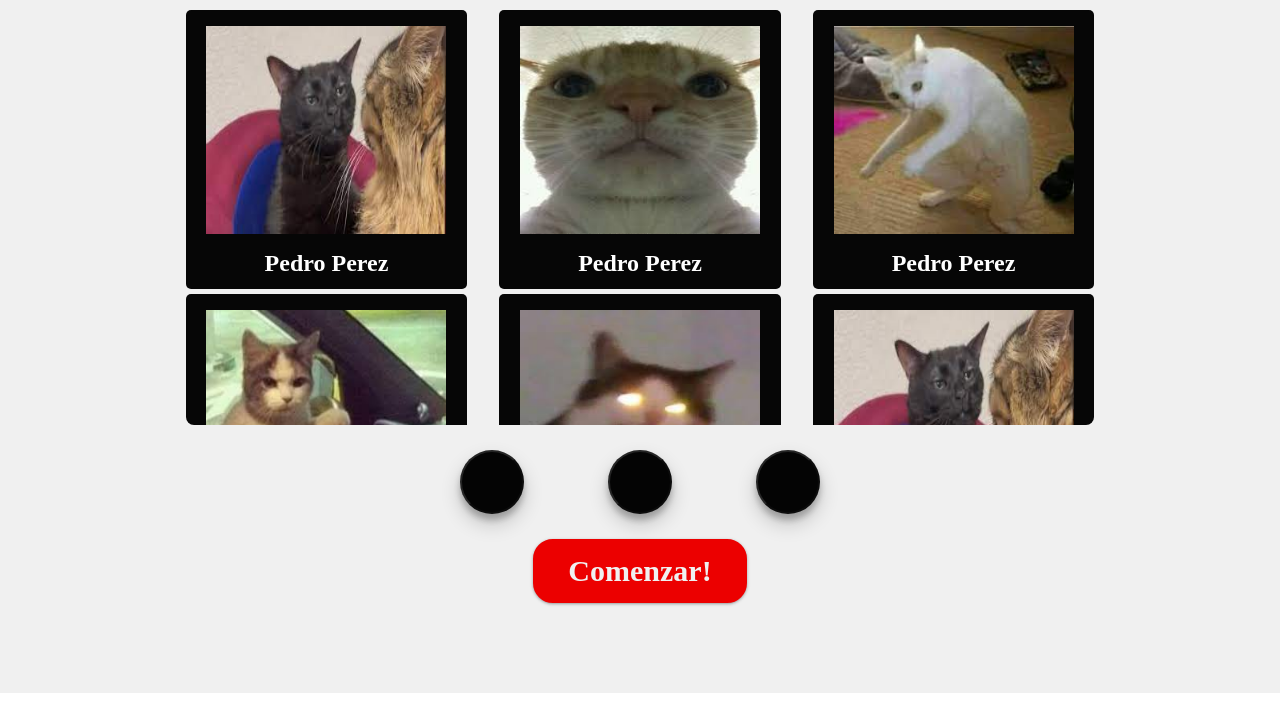
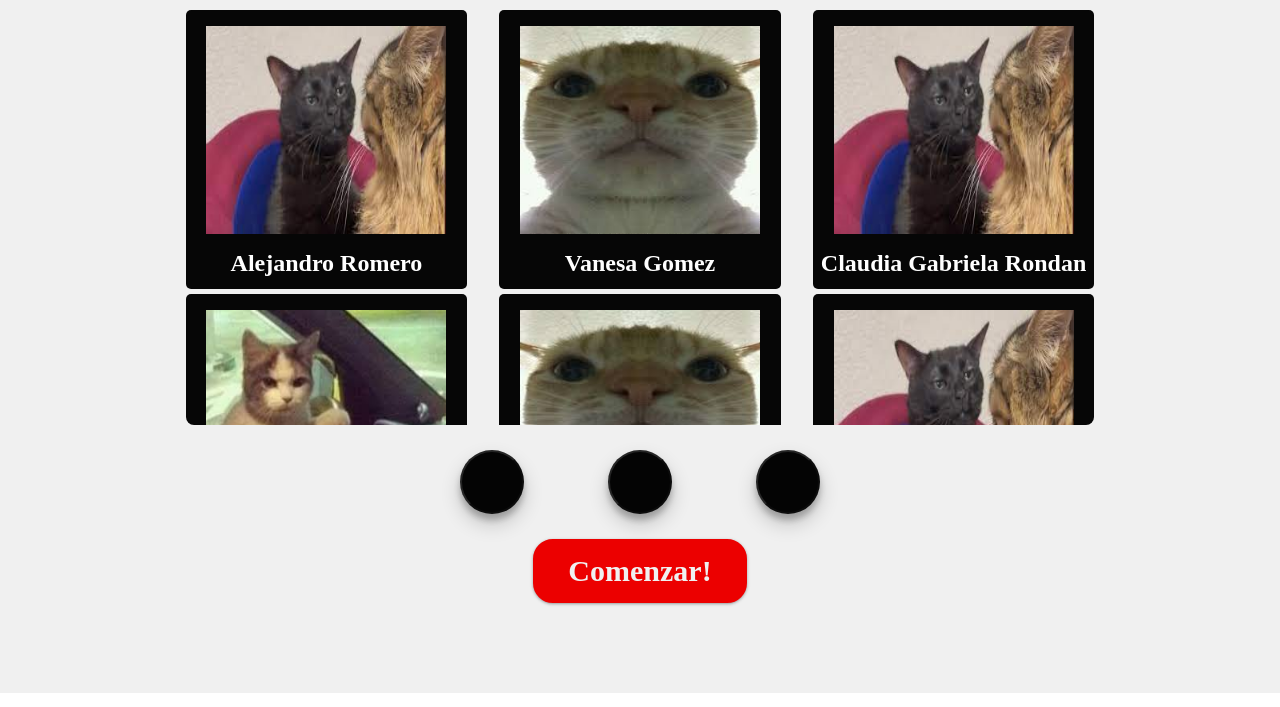
Before and after one commit to JuanSanchezKZ/Dinamica_Santander, a website: page views/home.html in a window 1280 px wide. Shown: the part 93-800 px from the top of the page. Drawn offline with nearby package versions, Linux system fonts and the light colour scheme; files whose address does not match are found by name; a web font is replaced by a local one.

Commit message:
Agregue nombre de los mentores

```diff
--- a/views/home.html
+++ b/views/home.html
@@ -23,63 +23,60 @@
   <div class="slot">
     <div id="slot-screen">
       <ul class="reels">
-        <li class="reel"><img src="/images/1.jpg" alt=""><h2>Pedro Perez</h2></li>
-        <li class="reel"><img src="/images/2.jpg" alt=""><h2>Pedro Perez</h2></li>
-        <li class="reel"><img src="/images/3.jpg" alt=""><h2>Pedro Perez</h2></li>
-        <li class="reel"><img src="/images/4.jpg" alt=""><h2>Pedro Perez</h2></li>
-        <li class="reel"><img src="/images/6.jpg" alt=""><h2>Pedro Perez</h2></li>
-        <li class="reel"><img src="/images/7.jpg" alt=""><h2>Pedro Perez</h2></li>
-        <li class="reel"><img src="/images/8.jpg" alt=""><h2>Pedro Perez</h2></li>
-        <li class="reel"><img src="/images/9.jpg" alt=""><h2>Pedro Perez</h2></li>
-        <li class="reel"><img src="/images/10.jpg" alt=""><h2>Pedro Perez</h2></li>
-        <li class="reel"><img src="/images/11.jpg" alt=""><h2>Pedro Perez</h2></li>
-        <li class="reel"><img src="/images/12.jpg" alt=""><h2>Pedro Perez</h2></li>
-        <li class="reel"><img src="/images/13.jpg" alt=""><h2>Pedro Perez</h2></li>
-        <li class="reel"><img src="/images/14.jpg" alt=""><h2>Pedro Perez</h2></li>
-        <li class="reel"><img src="/images/15.jpg" alt=""><h2>Pedro Perez</h2></li>
-        <li class="reel"><img src="/images/16.jpg" alt=""><h2>Pedro Perez</h2></li>
+        <li class="reel"><img src="/images/1.jpg" alt=""><h2>Alejandro Romero</h2></li>
+        <li class="reel"><img src="/images/2.jpg" alt=""><h2>Sofia Pérez Galdi</h2></li>
+        <li class="reel"><img src="/images/3.jpg" alt=""><h2>Gonzalo Moure</h2></li>
+        <li class="reel"><img src="/images/4.jpg" alt=""><h2>María Laura Segura</h2></li>
+        <li class="reel"><img src="/images/6.jpg" alt=""><h2>Hernán Pampin</h2></li>
+        <li class="reel"><img src="/images/7.jpg" alt=""><h2>Natalia Miranda</h2></li>
+        <li class="reel"><img src="/images/8.jpg" alt=""><h2>Florencia Romera</h2></li>
+        <li class="reel"><img src="/images/9.jpg" alt=""><h2>Matias Gaston Garcia</h2></li>
+        <li class="reel"><img src="/images/10.jpg" alt=""><h2>Liliana Isabel Gomez</h2></li>
+        <li class="reel"><img src="/images/11.jpg" alt=""><h2>Sebastian Carballeira</h2></li>
+        <li class="reel"><img src="/images/12.jpg" alt=""><h2>Alan Hryniewicz</h2></li>
+        <li class="reel"><img src="/images/13.jpg" alt=""><h2>Maria Pilar Ortiz</h2></li>
+        <li class="reel"><img src="/images/14.jpg" alt=""><h2>Juan Ignacio Odriozola</h2></li>
+        <li class="reel"><img src="/images/15.jpg" alt=""><h2>Agustina Bascur</h2></li>
+        <li class="reel"><img src="/images/16.jpg" alt=""><h2>Eduardo Ramos</h2></li>
+        <li class="reel"><img src="/images/16.jpg" alt=""><h2>Carolina Natalio</h2></li>
       </ul>
 
       <ul class="reels">
-        <li class="reel"><img src="/images/16.jpg" alt=""><h2>Pedro Perez</h2></li>
-        <li class="reel"><img src="/images/15.jpg" alt=""><h2>Pedro Perez</h2></li>
-        <li class="reel"><img src="/images/14.jpg" alt=""><h2>Pedro Perez</h2></li>
-        <li class="reel"><img src="/images/13.jpg" alt=""><h2>Pedro Perez</h2></li>
-        <li class="reel"><img src="/images/12.jpg" alt=""><h2>Pedro Perez</h2></li>
-        <li class="reel"><img src="/images/11.jpg" alt=""><h2>Pedro Perez</h2></li>
-        <li class="reel"><img src="/images/10.jpg" alt=""><h2>Pedro Perez</h2></li>
-        <li class="reel"><img src="/images/9.jpg" alt=""><h2>Pedro Perez</h2></li>
-        <li class="reel"><img src="/images/8.jpg" alt=""><h2>Pedro Perez</h2></li>
-        <li class="reel"><img src="/images/7.jpg" alt=""><h2>Pedro Perez</h2></li>
-        <li class="reel"><img src="/images/6.jpg" alt=""><h2>Pedro Perez</h2></li>
-        <li class="reel"><img src="/images/5.jpg" alt=""><h2>Pedro Perez</h2></li>
-        <li class="reel"><img src="/images/4.jpg" alt=""><h2>Pedro Perez</h2></li>
-        <li class="reel"><img src="/images/3.jpg" alt=""><h2>Pedro Perez</h2></li>
-        <li class="reel"><img src="/images/2.jpg" alt=""><h2>Pedro Perez</h2></li>
-        <li class="reel"><img src="/images/1.jpg" alt=""><h2>Pedro Perez</h2></li>
+        <li class="reel"><img src="/images/16.jpg" alt=""><h2>Vanesa Gomez</h2></li>
+        <li class="reel"><img src="/images/16.jpg" alt=""><h2>Sebastian Cafaro</h2></li>
+        <li class="reel"><img src="/images/15.jpg" alt=""><h2>Tomas Mauri</h2></li>
+        <li class="reel"><img src="/images/14.jpg" alt=""><h2>Maria Serra</h2></li>
+        <li class="reel"><img src="/images/13.jpg" alt=""><h2>Ornella Saponara</h2></li>
+        <li class="reel"><img src="/images/12.jpg" alt=""><h2>Nicolas Panigutti</h2></li>
+        <li class="reel"><img src="/images/11.jpg" alt=""><h2>Hernan Brancaforte</h2></li>
+        <li class="reel"><img src="/images/10.jpg" alt=""><h2>Julián Mamani Aladio</h2></li>
+        <li class="reel"><img src="/images/9.jpg" alt=""><h2>Ludmila Plana</h2></li>
+        <li class="reel"><img src="/images/8.jpg" alt=""><h2>Sebastian Cortaberria</h2></li>
+        <li class="reel"><img src="/images/7.jpg" alt=""><h2>Veronica Alvarez</h2></li>
+        <li class="reel"><img src="/images/6.jpg" alt=""><h2>Enzo Zalazar</h2></li>
+        <li class="reel"><img src="/images/5.jpg" alt=""><h2>Lucas Bonacorsi</h2></li>
+        <li class="reel"><img src="/images/4.jpg" alt=""><h2>Diego Alejandro Gomez</h2></li>
+        <li class="reel"><img src="/images/3.jpg" alt=""><h2>Horacio Casado</h2></li>
+        <li class="reel"><img src="/images/2.jpg" alt=""><h2>Maria Florencia Sampietro</h2></li>
 
 
       </ul>
       <ul class="reels">
-        <li class="reel"><img src="/images/9.jpg" alt=""><h2>Pedro Perez</h2></li>
-        <li class="reel"><img src="/images/1.jpg" alt=""><h2>Pedro Perez</h2></li>
-        <li class="reel"><img src="/images/2.jpg" alt=""><h2>Pedro Perez</h2></li>
-        <li class="reel"><img src="/images/3.jpg" alt=""><h2>Pedro Perez</h2></li>
-        <li class="reel"><img src="/images/6.jpg" alt=""><h2>Pedro Perez</h2></li>
-        <li class="reel"><img src="/images/4.jpg" alt=""><h2>Pedro Perez</h2></li>
-        <li class="reel"><img src="/images/6.jpg" alt=""><h2>Pedro Perez</h2></li>
-        <li class="reel"><img src="/images/7.jpg" alt=""><h2>Pedro Perez</h2></li>
-        <li class="reel"><img src="/images/1.jpg" alt=""><h2>Pedro Perez</h2></li>
-        <li class="reel"><img src="/images/8.jpg" alt=""><h2>Pedro Perez</h2></li>
-        <li class="reel"><img src="/images/9.jpg" alt=""><h2>Pedro Perez</h2></li>
-        <li class="reel"><img src="/images/1.jpg" alt=""><h2>Pedro Perez</h2></li>
-        <li class="reel"><img src="/images/2.jpg" alt=""><h2>Pedro Perez</h2></li>
-        <li class="reel"><img src="/images/3.jpg" alt=""><h2>Pedro Perez</h2></li>
-        <li class="reel"><img src="/images/5.jpg" alt=""><h2>Pedro Perez</h2></li>
-        <li class="reel"><img src="/images/4.jpg" alt=""><h2>Pedro Perez</h2></li>
-        <li class="reel"><img src="/images/6.jpg" alt=""><h2>Pedro Perez</h2></li>
-        <li class="reel"><img src="/images/7.jpg" alt=""><h2>Pedro Perez</h2></li>
-
+        <li class="reel"><img src="/images/1.jpg" alt=""><h2>Claudia Gabriela Rondan</h2></li>
+        <li class="reel"><img src="/images/1.jpg" alt=""><h2>Viviana Alvarez</h2></li>
+        <li class="reel"><img src="/images/9.jpg" alt=""><h2>María Belén Giannoni</h2></li>
+        <li class="reel"><img src="/images/1.jpg" alt=""><h2>Gisela Babbaro</h2></li>
+        <li class="reel"><img src="/images/2.jpg" alt=""><h2>Juan Fratta</h2></li>
+        <li class="reel"><img src="/images/3.jpg" alt=""><h2>Andrea Alemiz</h2></li>
+        <li class="reel"><img src="/images/6.jpg" alt=""><h2>Javier Santiago Narvaez</h2></li>
+        <li class="reel"><img src="/images/4.jpg" alt=""><h2>Mariana Sequeiros</h2></li>
+        <li class="reel"><img src="/images/6.jpg" alt=""><h2>Federico Olivarez</h2></li>
+        <li class="reel"><img src="/images/7.jpg" alt=""><h2>Diamela Varela</h2></li>
+        <li class="reel"><img src="/images/1.jpg" alt=""><h2>Sofia Capozzi</h2></li>
+        <li class="reel"><img src="/images/8.jpg" alt=""><h2>Cristian Delle Piane</h2></li>
+        <li class="reel"><img src="/images/9.jpg" alt=""><h2>Braian Sueldo</h2></li>
+        <li class="reel"><img src="/images/1.jpg" alt=""><h2>Daniel Kerman</h2></li>
+        <li class="reel"><img src="/images/2.jpg" alt=""><h2>Federico Giovini</h2></li>
 
       </ul>
 
```
